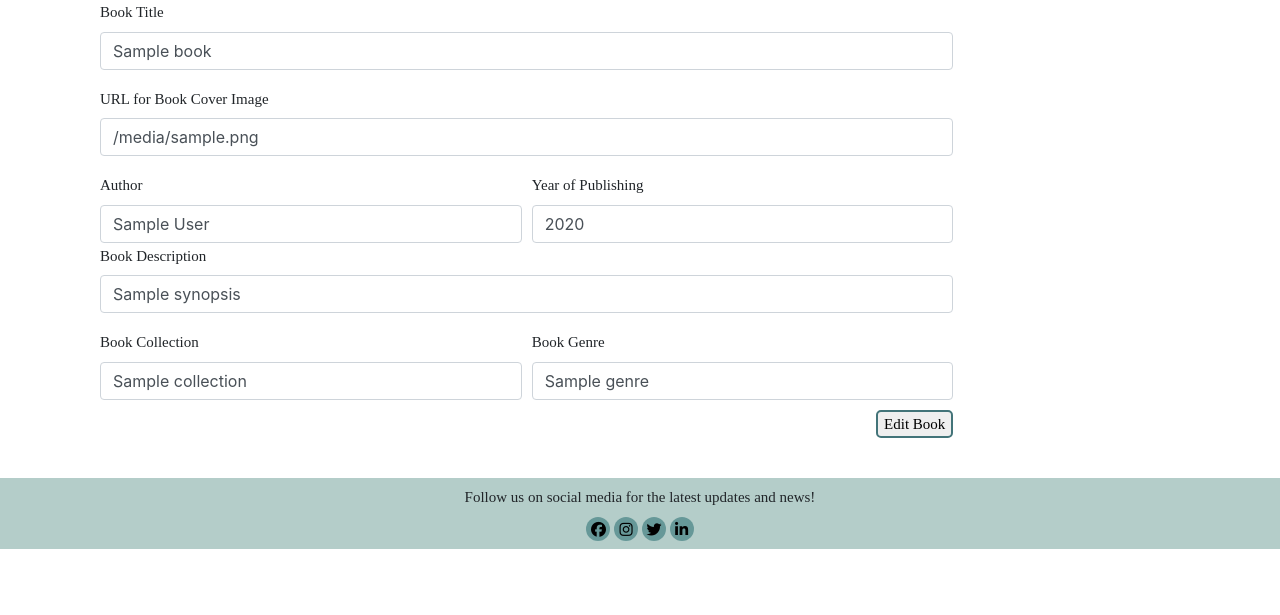
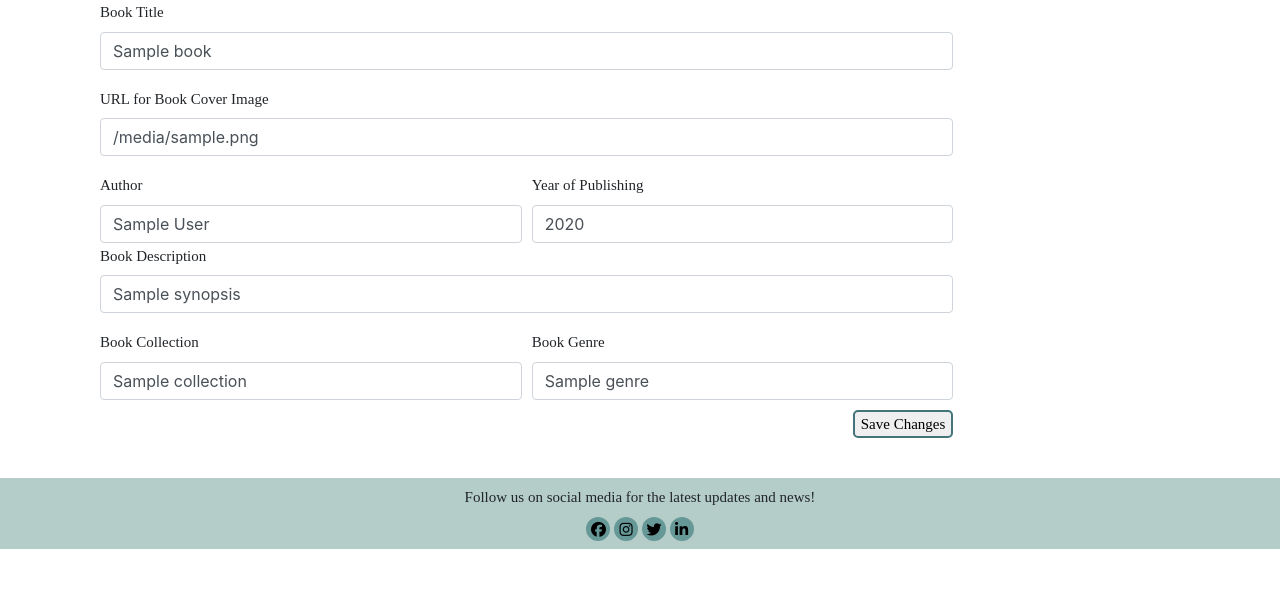
Before and after one commit to MarianaPereira23/libris, a Flask app: template templates/editbook.html in a window 1280 px wide. Shown: the part 150-765 px from the top of the page. Run offline with Flask 2, Linux system fonts and the light colour scheme; the template is opened without the code that fills it: most values are stand-ins (such as "Sample title", 1, 10 or a date in 2020); some libraries are stand-ins or nearby versions; some web fonts are replaced.

Commit message:
Added name attibute to inputs and fixed typo on delete_book function

```diff
--- a/app.py
+++ b/app.py
@@ -60,7 +60,7 @@ def update_book(book_id):
 
 @app.route('/delete_book/<book_id>')
 def delete_book(book_id):
-    mongo.db.tasks.remove({'_id': ObjectId(book_id)})
+    mongo.db.books.remove({'_id': ObjectId(book_id)})
     return redirect(url_for('books_page'))
 
 
--- a/templates/editbook.html
+++ b/templates/editbook.html
@@ -9,38 +9,38 @@
             <form action="{{ url_for('update_book', book_id=book._id) }}" method="POST"  class="col-12">
                 <div class="form-group">
                     <label for="book_title">Book Title</label>
-                    <input type="text" class="form-control" id="book_title" value="{{book.book_title}}">
+                    <input type="text" class="form-control" id="book_title" value="{{book.book_title}}" name="book_title">
                 </div>
                 <div class="form-group">
                     <label for="cover_photo">URL for Book Cover Image</label>
-                    <input type="text" class="form-control" id="cover_photo" value="{{book.cover_photo}}">
+                    <input type="text" class="form-control" id="cover_photo" value="{{book.cover_photo}}" name="cover_photo">
                 </div>
                 <div class="form-row">
                     <div class="col">
                         <label for="author">Author</label>
-                        <input type="text" class="form-control" id="author" value="{{book.author}}">
+                        <input type="text" class="form-control" id="author" value="{{book.author}}" name="author">
                     </div>
                     <div class="col">
                         <label for="year">Year of Publishing</label>
-                        <input type="text" class="form-control" id="year" value="{{book.year}}">
+                        <input type="text" class="form-control" id="year" value="{{book.year}}" name="year">
                     </div>
                 </div>
                 <div class="form-group">
                     <label for="synopsis">Book Description</label>
-                    <input type="text" class="form-control" id="synopsis" value="{{book.synopsis}}">
+                    <input type="text" class="form-control" id="synopsis" value="{{book.synopsis}}" name="synopsis">
                 </div>
                 <div class="form-row">
                     <div class="col">
                         <label for="collection">Book Collection</label>
-                        <input type="text" class="form-control" id="collection" value="{{book.collection}}">
+                        <input type="text" class="form-control" id="collection" value="{{book.collection}}" name="collection">
                     </div>
                     <div class="col">
                         <label for="genre">Book Genre</label>
-                        <input type="text" class="form-control" id="genre" value="{{book.genre}}">
+                        <input type="text" class="form-control" id="genre" value="{{book.genre}}" name="genre">
                     </div>
                 </div>
                 <div class="row no-gutters justify-content-end">
-                    <button type="submit" class="add_btn">Edit Book</button>
+                    <button type="submit" class="add_btn">Save Changes</button>
                 </div>
             </form>
         </div>
```
Also changed, not shown: templates/addbook.html (+7 -7 lines).
